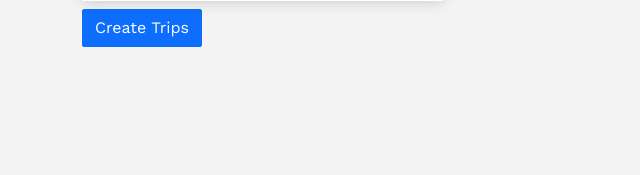
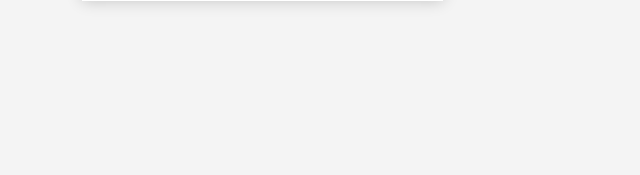
Before and after one commit to annieha1010/reel-trips, a Rails app: page /trips in a window 1280 px wide. Shown: the part 625-800 px from the top of the page, without its empty margins (0-640 px from the left). Run offline with Rails 7, Linux system fonts and the light colour scheme; data comes from the database, SQL or seed files in the repository; style sheets or scripts are compiled from the project's sources; some libraries are stand-ins or nearby versions.

Commit message:
trip cards

```diff
--- a/app/views/trips/index.html.erb
+++ b/app/views/trips/index.html.erb
@@ -16,5 +16,4 @@
       </div>
     <% end %>
   </div>
-  <%= link_to "Create Trips", new_trip_path, class: 'btn btn-primary mt-2' %>
 </div>
```
